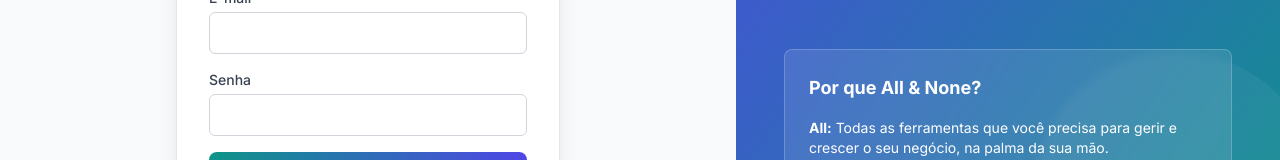
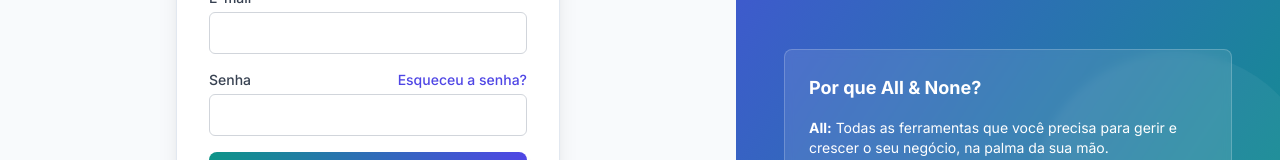
Before and after one commit to alessandrotostes/aen-agendamentos, a Next.js app in the folder app-agendamento/: page /login in a window 1280 px wide. Shown: the part 429-589 px from the top of the page. Built offline with nearby package versions, Linux system fonts and the light colour scheme; no server answers.

Commit message:
fix: adicionar link para redefinir senha e corrigir mensagem de botão no login

```diff
--- a/app-agendamento/src/app/(auth)/login/page.tsx
+++ b/app-agendamento/src/app/(auth)/login/page.tsx
@@ -182,7 +182,6 @@
       const loggedInUserData = await login(email, pass);
       handleRedirect(loggedInUserData);
     } catch (err: unknown) {
-      // CORREÇÃO: Adicionar console.error para usar a variável 'err'
       console.error("Falha no login de teste:", err);
       setError("Falha no login de teste. Verifique as credenciais.");
     } finally {
@@ -262,13 +261,23 @@
                     suppressHydrationWarning={true}
                   />
                 </div>
+
+                {/* ALTERAÇÃO AQUI: Link para redefinir senha adicionado de volta */}
                 <div>
+                  <div className="flex items-center justify-between">
                     <label
                       htmlFor="password"
                       className="block text-sm font-medium text-gray-700"
                     >
                       Senha
                     </label>
+                    <Link
+                      href="/reset-password"
+                      className="text-sm font-medium text-indigo-600 hover:text-indigo-500"
+                    >
+                      Esqueceu a senha?
+                    </Link>
+                  </div>
                   <input
                     id="password"
                     name="password"
@@ -276,10 +285,11 @@
                     value={formData.password}
                     onChange={handleChange}
                     required
+                    className="mt-1 block w-full px-3 py-2 border border-gray-300 rounded-md focus:ring-2 focus:ring-indigo-500"
                     suppressHydrationWarning={true}
-                    className="mt-1 block w-full px-3 py-2 border border-gray-300 rounded-md focus:ring-2 focus:ring-indigo-500"
                   />
                 </div>
+
                 <button
                   type="submit"
                   disabled={loading}
@@ -382,7 +392,7 @@
                 disabled={loading}
                 className="w-full bg-teal-600 text-white font-bold py-3 rounded-lg hover:bg-teal-700 disabled:bg-teal-400"
               >
-                {loading ? "Salvando..." : "Salvar e Continuar"}
+                {loading ? "Salvando..." : "Guardar e Continuar"}
               </button>
             </form>
           </div>
```
Lines whose indentation alone changed are shown as unchanged.
